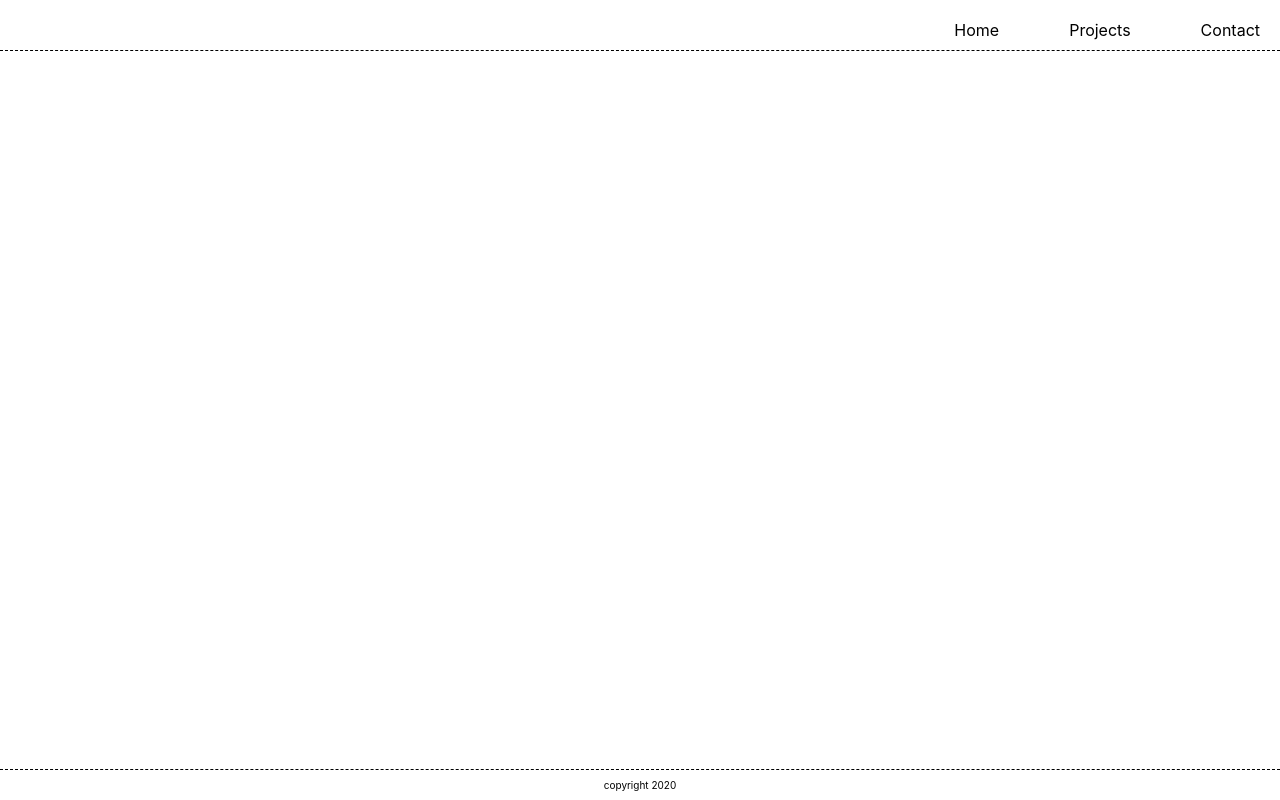
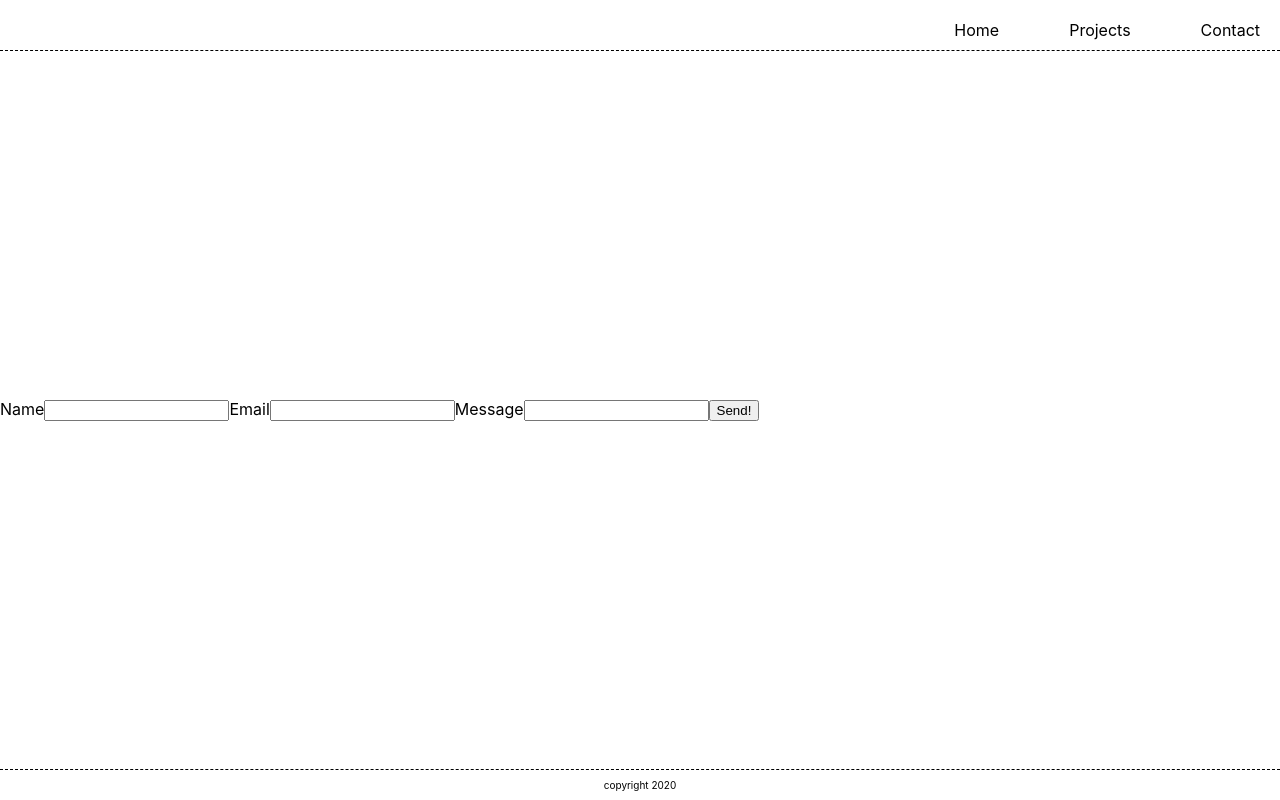
Before and after one commit to Miguelperalta723/Portfolio, a React (Create React App) app in the folder front-end/: page /contact in a window 1280 px wide. Built offline with nearby package versions, Linux system fonts and the light colour scheme.

Commit message:
basic contact form

```diff
--- a/front-end/src/App.js
+++ b/front-end/src/App.js
@@ -1,5 +1,5 @@
 import React from 'react';
-
+import { Switch , Route } from "react-router-dom";
 
 
 import "./App.scss"
@@ -7,11 +7,15 @@ import "./App.scss"
 //components
 import NavBar from "./components/navbar.js"
 import Footer from "./components/footer.js"
+import Contact from "./components/contact.js"
 
 function App() {
   return (
     <div className="App">
       <NavBar />
+        <Switch>
+          <Route path="/contact" component={Contact}/>
+        </Switch>
       <Footer />
     </div>
   );
--- /dev/null
+++ b/front-end/src/components/contact.js
@@ -0,0 +1,41 @@
+import React, {useState} from "react";
+
+const Contact = () => {
+    const [ sender , setSender] = useState({name: "", email: "", message: ""})
+
+    return(
+        <div>
+            <form>
+                <label>
+                    Name
+                    <input
+                        type="text"
+                        name="name"
+                        value={sender.name}
+                    />
+                </label>
+                <label>
+                    Email
+                    <input
+                        type="text"
+                        name="email"
+                        value={sender.email}
+                    />
+                </label>
+                <label>
+                    Message
+                    <input
+                        type="text"
+                        name="message"
+                        id="message-box"
+                        value={sender.message}
+                    />
+                </label>
+                <button>Send!</button>
+            </form>
+        </div>
+    )
+}
+
+
+export default Contact;
--- a/front-end/src/index.js
+++ b/front-end/src/index.js
@@ -4,9 +4,13 @@ import './index.css';
 import App from './App';
 import * as serviceWorker from './serviceWorker';
 
+import { BrowserRouter as Router } from "react-router-dom";
+
 ReactDOM.render(
   <React.StrictMode>
-    <App />
+    <Router>
+      <App />
+    </Router>
   </React.StrictMode>,
   document.getElementById('root')
 );
```
